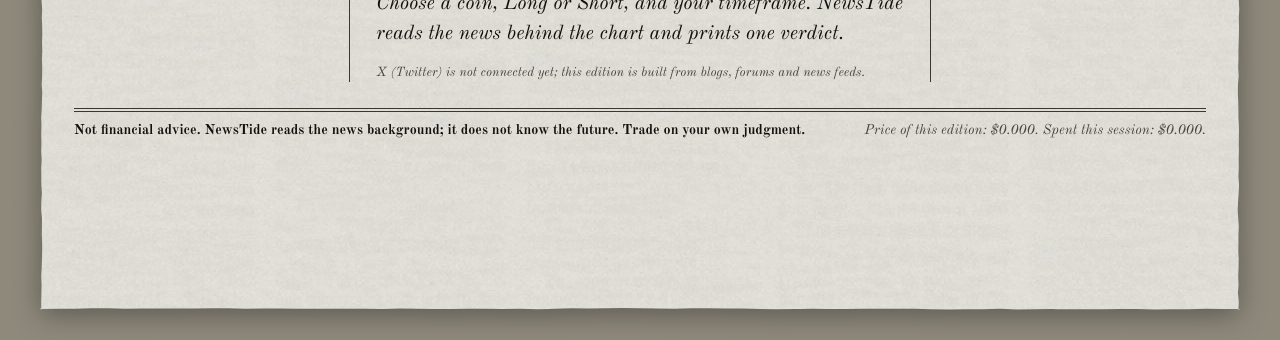
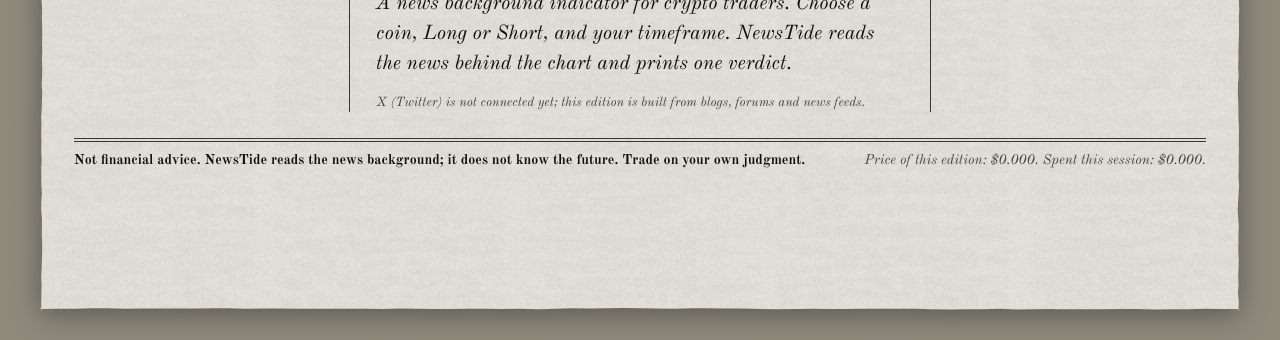
Before and after one commit to DmitriyTopka/newstide, a website with bundled scripts: page public/index.html in a window 1280 px wide. Shown: the part 460-800 px from the top of the page. Built offline with nearby package versions, Linux system fonts and the light colour scheme; files whose address does not match are found by name; a web font is replaced by a local one.

Commit message:
First screen says who NewsTide is for: a news background indicator for crypto traders
Co-Authored-By: Claude Opus 5.5 <noreply@anthropic.com>

```diff
--- a/public/i18n.js
+++ b/public/i18n.js
@@ -14,7 +14,7 @@ export const TEXT = {
     today: 'Today\'s dispatches', week: 'This week in the wider world',
     readMore: 'read more', close: 'close', fullStory: 'Read the full story',
     welcomeHead: 'Ask the paper before you trade',
-    welcomeDeck: 'Choose a coin, Long or Short, and your timeframe. NewsTide reads the news behind the chart and prints one verdict.',
+    welcomeDeck: 'A news background indicator for crypto traders. Choose a coin, Long or Short, and your timeframe. NewsTide reads the news behind the chart and prints one verdict.',
     waitA: 'The presses are running. About', waitB: 'seconds left.',
     ringTop: 'THE BACKGROUND', ringBottom: 'YOUR PLAN',
     stamp: { supports: 'FAVOURS', mixed: 'MIXED ON', against: 'AGAINST' },
@@ -57,7 +57,7 @@ export const TEXT = {
     today: 'Новости дня', week: 'Эта неделя в мире',
     readMore: 'читать', close: 'свернуть', fullStory: 'Читать полностью (англ.)',
     welcomeHead: 'Спросите газету перед сделкой',
-    welcomeDeck: 'Выберите монету, Long или Short и свой таймфрейм. NewsTide прочитает новости за графиком и напечатает один вывод.',
+    welcomeDeck: 'Индикатор новостного фона для криптотрейдеров. Выберите монету, Long или Short и свой таймфрейм. NewsTide прочитает новости за графиком и напечатает один вывод.',
     waitA: 'Печатаем выпуск. Осталось около', waitB: 'секунд.',
     ringTop: 'НОВОСТНОЙ ФОН', ringBottom: 'ВАШ ПЛАН',
     stamp: { supports: 'ЗА', mixed: 'СМЕШАННО', against: 'ПРОТИВ' },
--- a/public/index.html
+++ b/public/index.html
@@ -4,7 +4,7 @@
 <meta charset="utf-8">
 <meta name="viewport" content="width=device-width, initial-scale=1">
 <title>NewsTide</title>
-<meta name="description" content="Where the tide of news is carrying your coin, before you trade.">
+<meta name="description" content="A news background indicator for crypto traders: where the news is carrying your coin, before you trade.">
 <link rel="preconnect" href="https://fonts.googleapis.com">
 <link rel="preconnect" href="https://fonts.gstatic.com" crossorigin>
 <link href="https://fonts.googleapis.com/css2?family=Old+Standard+TT:ital,wght@0,400;0,700;1,400&family=UnifrakturMaguntia&display=swap" rel="stylesheet">
@@ -72,7 +72,7 @@
     <section class="lead" aria-live="polite" aria-labelledby="verdict">
       <div class="welcome" id="welcome">
         <h3 class="headline" data-i18n="welcomeHead">Ask the paper before you trade</h3>
-        <p class="deck" data-i18n="welcomeDeck">Choose a coin, Long or Short, and your timeframe. NewsTide reads the news behind the chart and prints one verdict.</p>
+        <p class="deck" data-i18n="welcomeDeck">A news background indicator for crypto traders. Choose a coin, Long or Short, and your timeframe. NewsTide reads the news behind the chart and prints one verdict.</p>
       </div>
 
       <p class="waiting" id="waiting" hidden><span data-i18n="waitA">The presses are running. About</span> <span id="secs">60</span> <span data-i18n="waitB">seconds left.</span></p>
```
